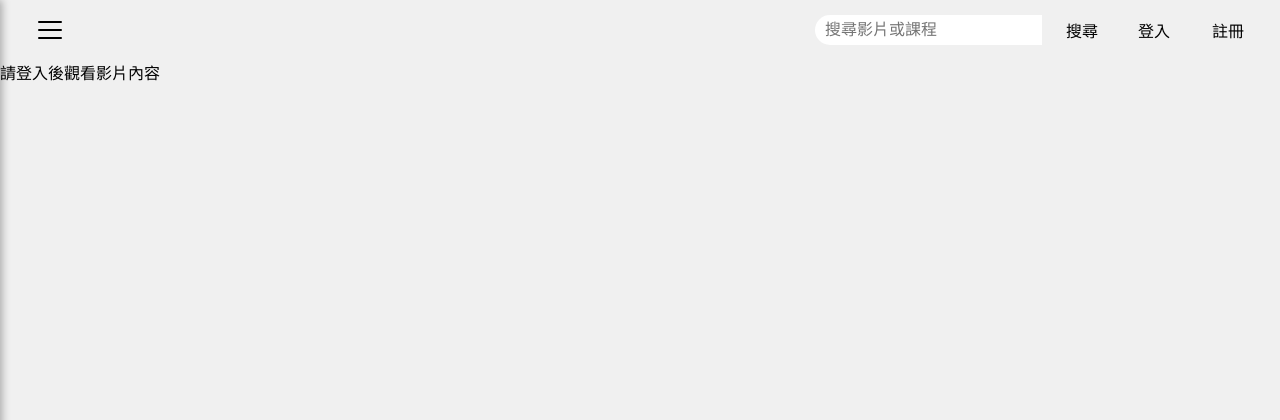
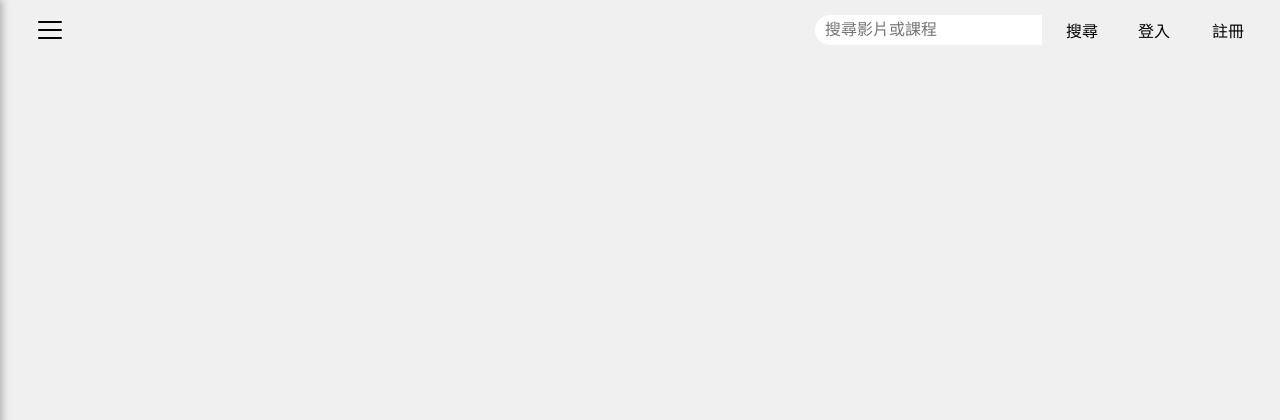
Before and after one commit to bensoncheng1118-coder/my-backend5, a Flask app: page / in a window 1280 px wide. Shown: the top 420 px of the page. Run offline with Flask 3, Linux system fonts and the light colour scheme; some libraries are stand-ins or nearby versions.

Commit message:
Update index.html

```diff
--- a/templates/index.html
+++ b/templates/index.html
@@ -245,7 +245,7 @@
   <div id="video-container" class="video-grid">
     <!-- 登入後才會顯示的影片 -->
   </div>
-  <div id="video-mask">請登入後觀看影片內容</div>
+
 </section>
 
 <script>
```
